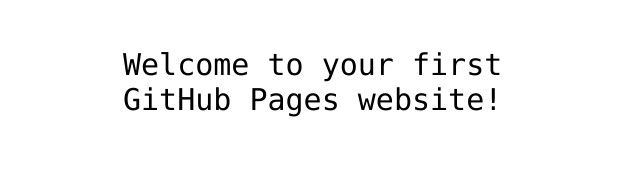
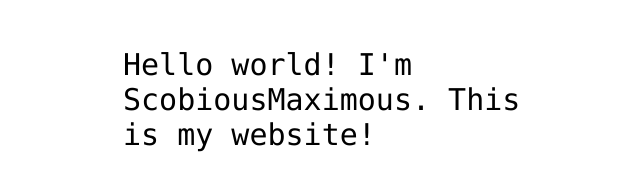
Before and after one commit to scobiousmaximous/ScobiousMaximous.github.io, a plain HTML site: page index.html in a window 1280 px wide. Shown: the part 341-532 px from the top of the page, without its empty margins (317-957 px from the left). Drawn offline with Linux system fonts and the light colour scheme.

Commit message:
Update index.html

```diff
--- a/index.html
+++ b/index.html
@@ -12,7 +12,7 @@
 <img src="https://octodex.github.com/images/daftpunktocat-thomas.gif" id="octocat" alt="octocat-gif" />
 
 <!-- Change this code here by copy and pasting your template on line 15 -->
-<p>Welcome to your first GitHub Pages website!</p>
+<p>Hello world! I'm ScobiousMaximous. This is my website!</p>
 
 </body>
 </html>
```
